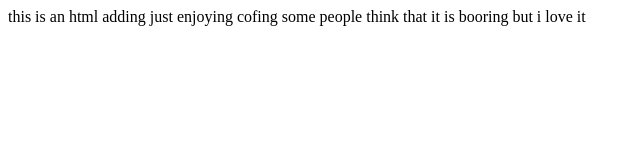
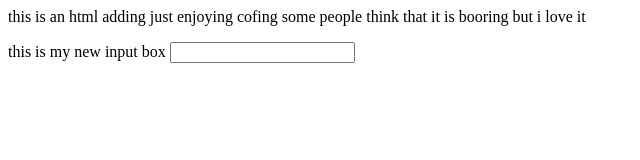
Before and after one commit to qaisranicode007/local-repo, a plain HTML site: page index.html in a window 1280 px wide. Shown: the whole page, without its empty margins (0-640 px from the left). Drawn offline with Linux system fonts and the light colour scheme.

Commit message:
adding input box

```diff
--- a/index.html
+++ b/index.html
@@ -1 +1,2 @@
 <p>this is an html adding just enjoying cofing some people think that it is booring but i love it</p>
+this is my new input box <input type="my input box">
```
